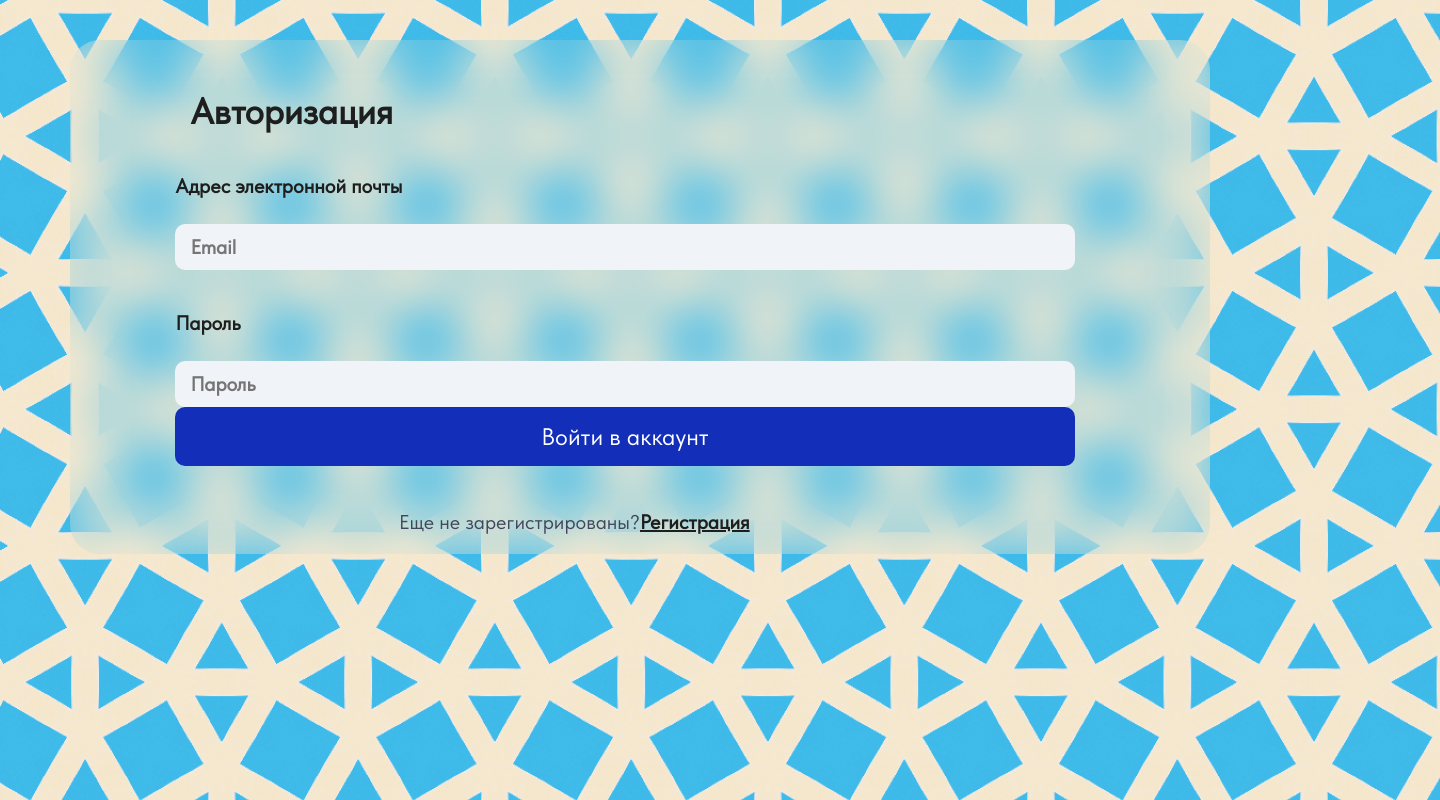
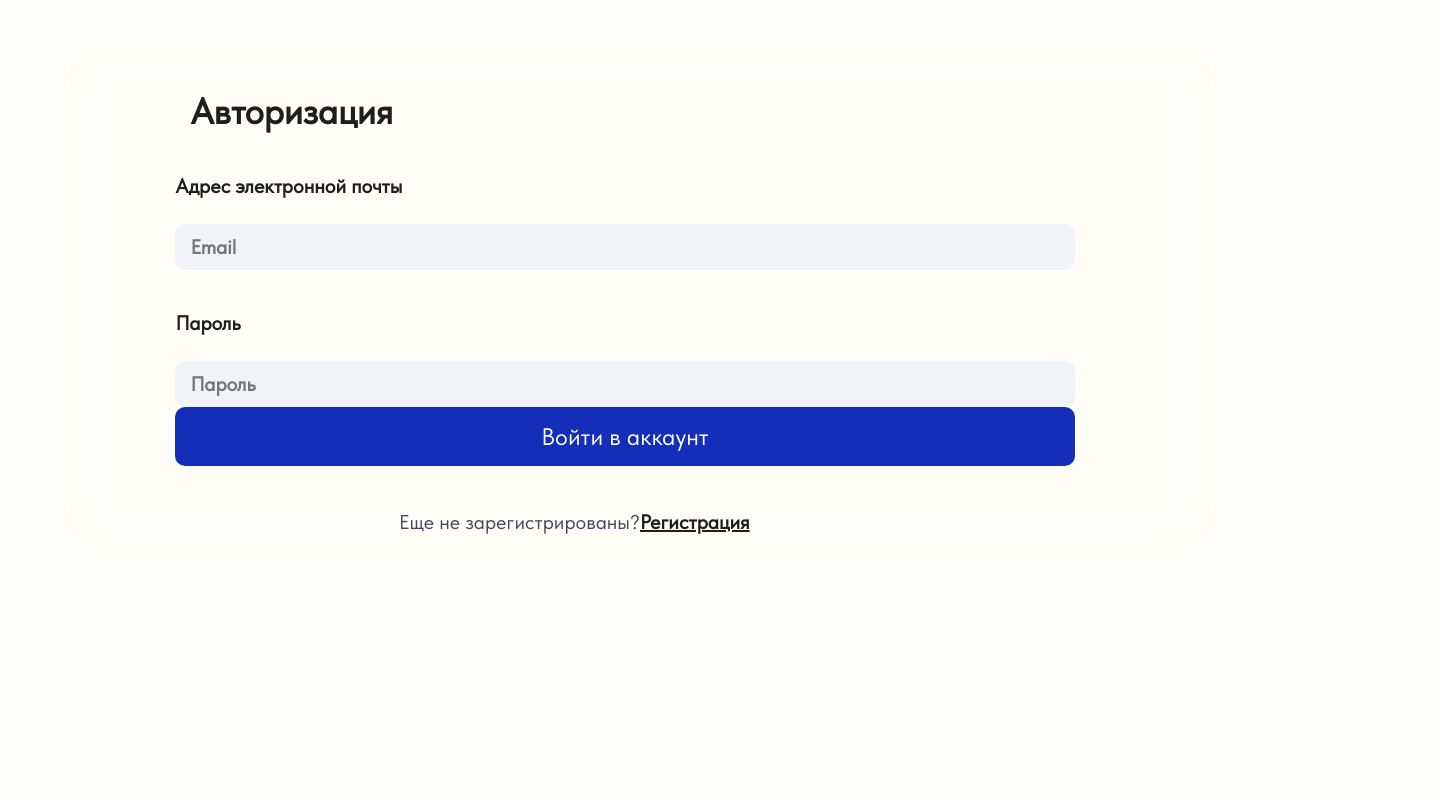
Before and after one commit to guffinnn/urbanTransportReact, a React (Create React App) app: page /logIn in a window 1280 px wide. Shown: the top 800 px of the page, 1440 px wide, since content can reach past the window. Built offline with nearby package versions, Linux system fonts and the light colour scheme.

Commit message:
fixed on a sometime a background trouble

```diff
--- a/src/index.js
+++ b/src/index.js
@@ -3,7 +3,7 @@ import React from 'react';
 import ReactDOM from 'react-dom/client';
 
 import {
-    createBrowserRouter, Router,
+    createBrowserRouter,
     RouterProvider
 } from "react-router-dom";
 
@@ -19,11 +19,11 @@ const router = createBrowserRouter([
         element: <App />,
     },
     {
-        path: "/signUp",
+        path: "signUp",
         element: <SignUp />,
     },
     {
-        path: "/logIn",
+        path: "logIn",
         element: <LogIn />,
     },
 ]);
--- a/src/styles/log_in_style.css
+++ b/src/styles/log_in_style.css
@@ -11,9 +11,9 @@
     font-style: normal;
 }
 
-body {
+/*body {
     background: url("./img/background1.png"), lightgray 50% / cover no-repeat;
-}
+}*/
 
 .glass {
     /* Glass */
--- a/src/styles/sign_up_style.css
+++ b/src/styles/sign_up_style.css
@@ -11,9 +11,9 @@
     font-style: normal;
 }
 
-body {
+/*body {
     background: url("./img/background1.png"), lightgray 50% / cover no-repeat;
-}
+}*/
 
 .glass {
     /* Glass */
--- a/src/styles/style.css
+++ b/src/styles/style.css
@@ -1,5 +1,14 @@
 ::-webkit-scrollbar {
     width: 0;
+}
+
+@font-face {
+    font-family: 'Tilda Sans';
+    src:
+            url('./fonts/TildaSans-Regular.woff2') format('woff2'),
+            url('./fonts/TildaSans-Regular.woff') format('woff');
+    font-weight: normal;
+    font-style: normal;
 }
 
 html{
@@ -12,11 +21,8 @@ body {
     margin: 0;
     padding: 0;
 
-    width: 1440px;
-    height: 2380px;
-
-    min-width: 1000px;
-    min-height: 3128px;
+    width: 100%;
+    height: 100%;
 
     background: #FFFEFA;
 }
```
